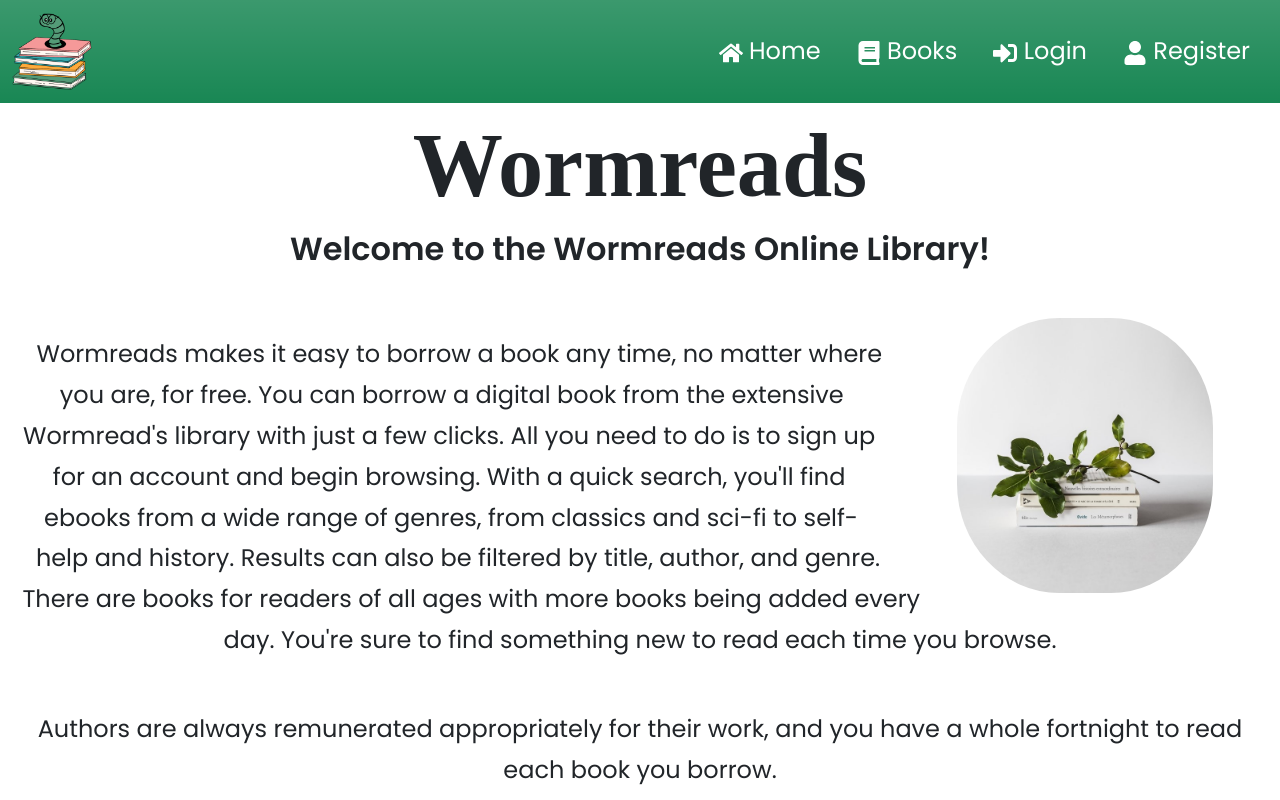
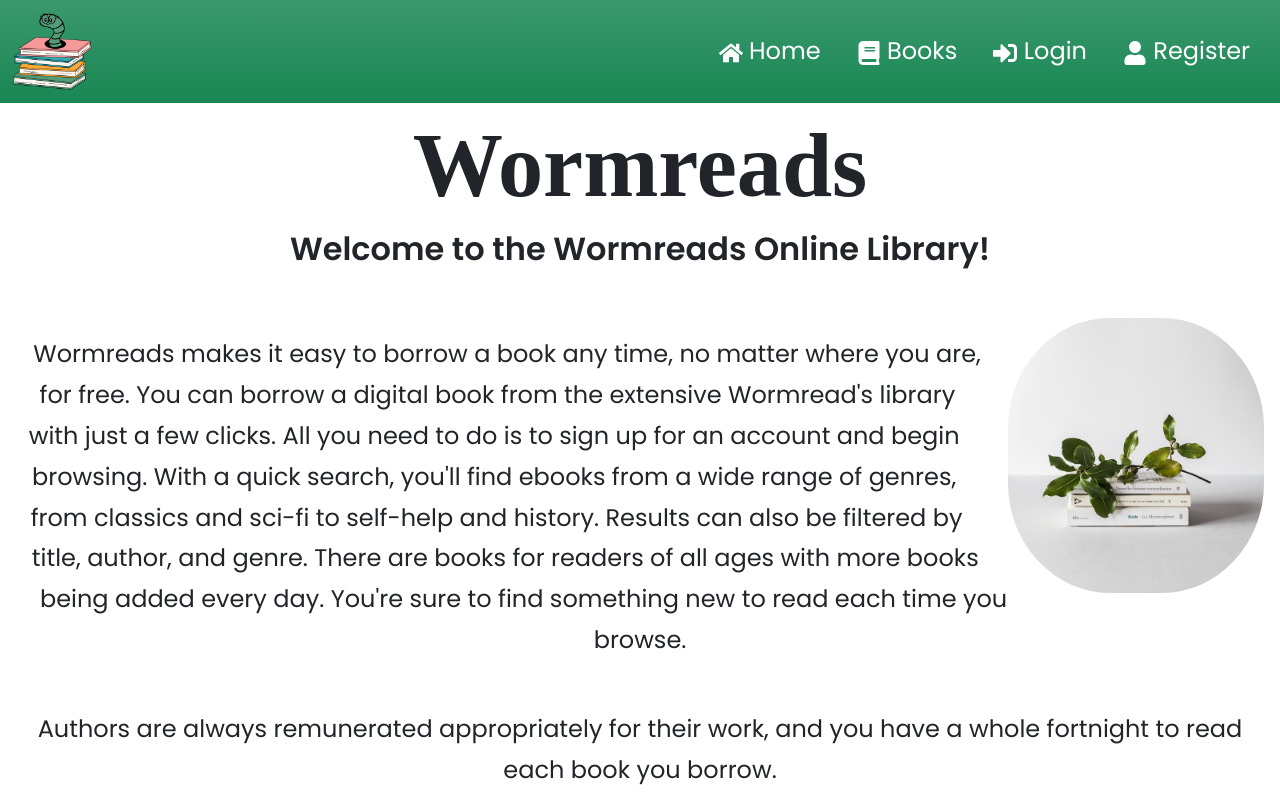
Before and after one commit to M-Hawk/T3A2, a React (Vite) app in the folder src/frontend/: page / in a window 1280 px wide. Shown: the top 800 px of the page. Built offline with nearby package versions, Linux system fonts and the light colour scheme; a web font is replaced by a local one.

Commit message:
Updated readme and added image and testing files

```diff
--- a/src/frontend/src/index.css
+++ b/src/frontend/src/index.css
@@ -239,7 +239,7 @@ h3 {
   border-radius: 40%;
   float: right;
   shape-outside: circle(50%);
-  margin: 0 4.2em 0.5em 7em;
+  margin: 0 1em 0.5em 3em;
   width: 25%;
   max-width: 16rem;
 }
```
Also changed, not shown: 10 other files (tests, documents, lock files or other folders).
